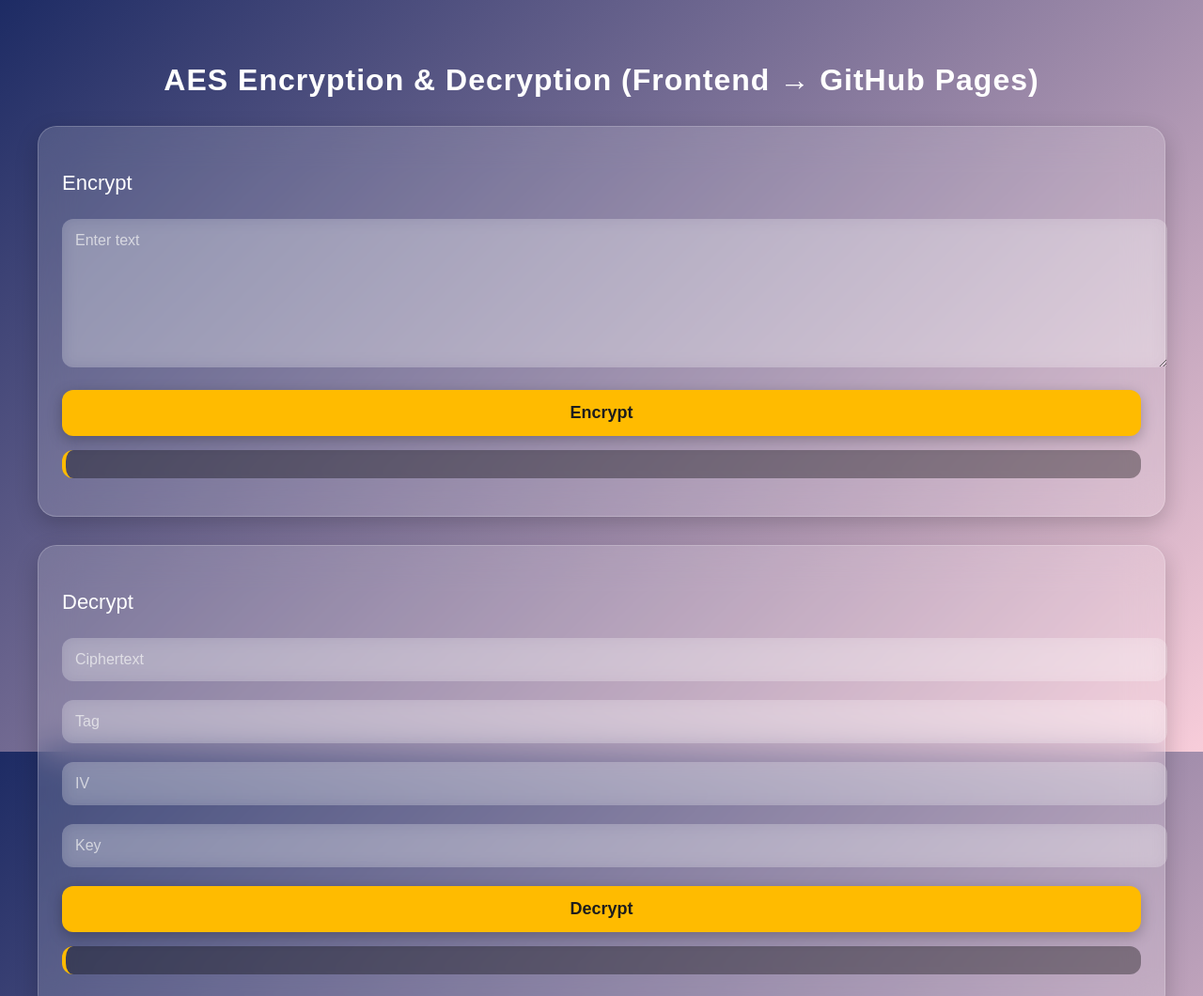
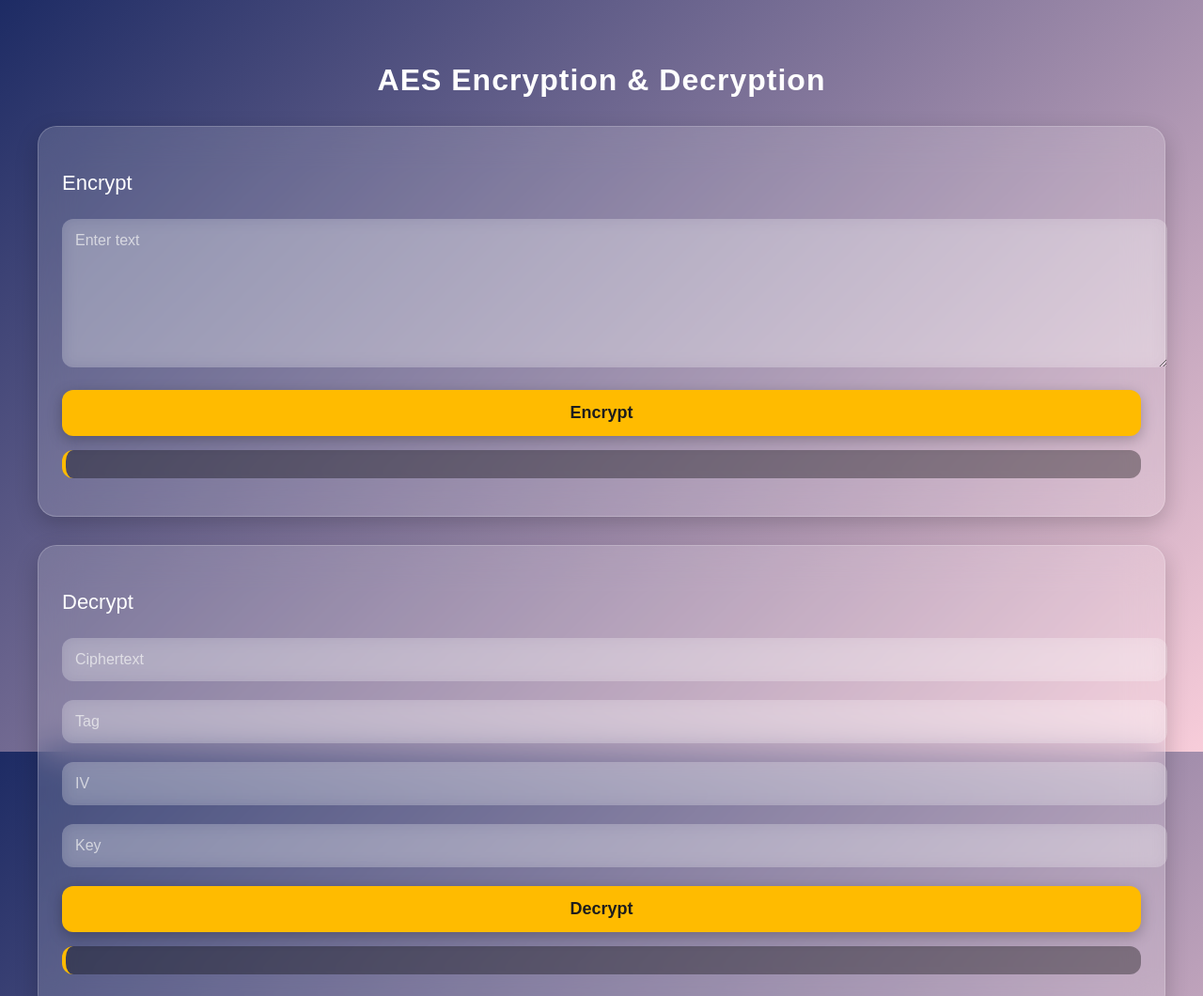
Before and after one commit to atharvaballa/Encryption_Decryption, a plain HTML site: page index.html in a window 1280 px wide. Shown: the top 1060 px of the page at 94% size. Drawn offline with Linux system fonts and the light colour scheme.

Commit message:
Remove GitHub Pages reference from heading

```diff
--- a/index.html
+++ b/index.html
@@ -6,7 +6,7 @@
 </head>
 <body>
 
-<h2>AES Encryption & Decryption (Frontend → GitHub Pages)</h2>
+<h2>AES Encryption & Decryption</h2>
 
 <div class="box">
     <h3>Encrypt</h3>
```
